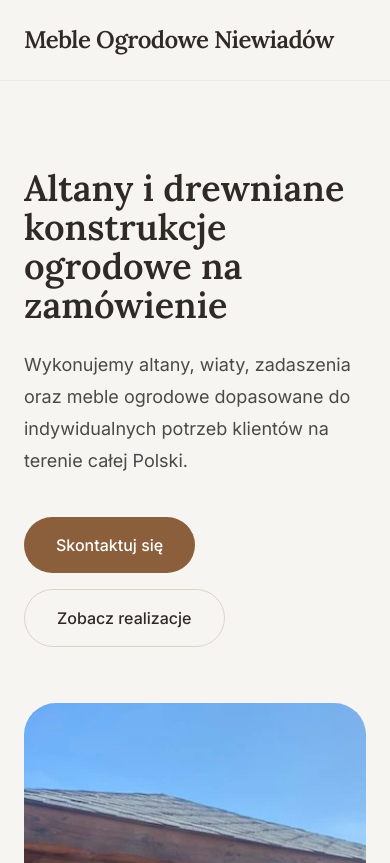
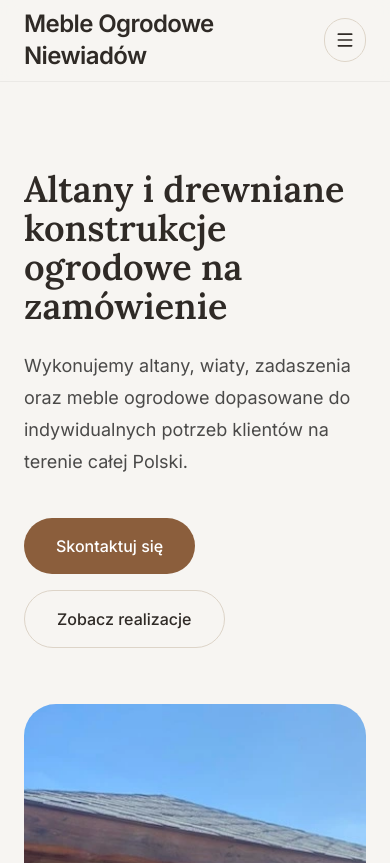
Before and after one commit to Kotvitz/meble-ogrodowe-niewiadow, a Next.js app: page / in a window 390 px wide. Shown: the top 863 px of the page. Built offline with nearby package versions, Linux system fonts and the light colour scheme.

Commit message:
feat: add responsive mobile navigation

```diff
--- a/components/Navbar.tsx
+++ b/components/Navbar.tsx
@@ -1,4 +1,8 @@
+"use client";
+
 import Link from "next/link";
+import { Menu, X } from "lucide-react";
+import { useState } from "react";
 
 const links = [
   { href: "/", label: "Start" },
@@ -8,6 +12,8 @@ const links = [
 ];
 
 export default function Navbar() {
+  const [isOpen, setIsOpen] = useState(false);
+
   return (
     <header
       className="sticky top-0 z-50 border-b border-black/5 backdrop-blur"
@@ -18,7 +24,8 @@ export default function Navbar() {
       <div className="mx-auto flex h-20 max-w-7xl items-center justify-between px-6">
         <Link
           href="/"
-          className="font-(family-name:--font-lora) text-2xl font-semibold tracking-tight"
+          className="text-2xl font-semibold tracking-tight"
+          onClick={() => setIsOpen(false)}
         >
           Meble Ogrodowe Niewiadów
         </Link>
@@ -28,15 +35,47 @@ export default function Navbar() {
             <Link
               key={link.href}
               href={link.href}
-              className="text-sm font-medium transition"
-              style={{
-                color: "var(--foreground)",
-              }}
+              className="text-sm font-medium transition hover:opacity-70"
             >
               {link.label}
             </Link>
           ))}
         </nav>
+
+        <button
+          type="button"
+          aria-label={isOpen ? "Zamknij menu" : "Otwórz menu"}
+          onClick={() => setIsOpen((prev) => !prev)}
+          className="flex size-11 items-center cursor-pointer justify-center rounded-full border md:hidden"
+          style={{ borderColor: "var(--muted)" }}
+        >
+          {isOpen ? <X className="size-5" /> : <Menu className="size-5" />}
+        </button>
+      </div>
+
+      <div
+        className={`grid overflow-hidden border-t transition-all duration-300 ease-out md:hidden ${
+          isOpen ? "grid-rows-[1fr] opacity-100" : "grid-rows-[0fr] opacity-0"
+        }`}
+        style={{
+          borderColor: "var(--muted)",
+          backgroundColor: "var(--background)",
+        }}
+      >
+        <div className="min-h-0">
+          <nav className="flex flex-col gap-5 px-6 py-6">
+            {links.map((link) => (
+              <Link
+                key={link.href}
+                href={link.href}
+                onClick={() => setIsOpen(false)}
+                className="text-lg font-medium transition hover:opacity-70"
+              >
+                {link.label}
+              </Link>
+            ))}
+          </nav>
+        </div>
       </div>
     </header>
   );
```
